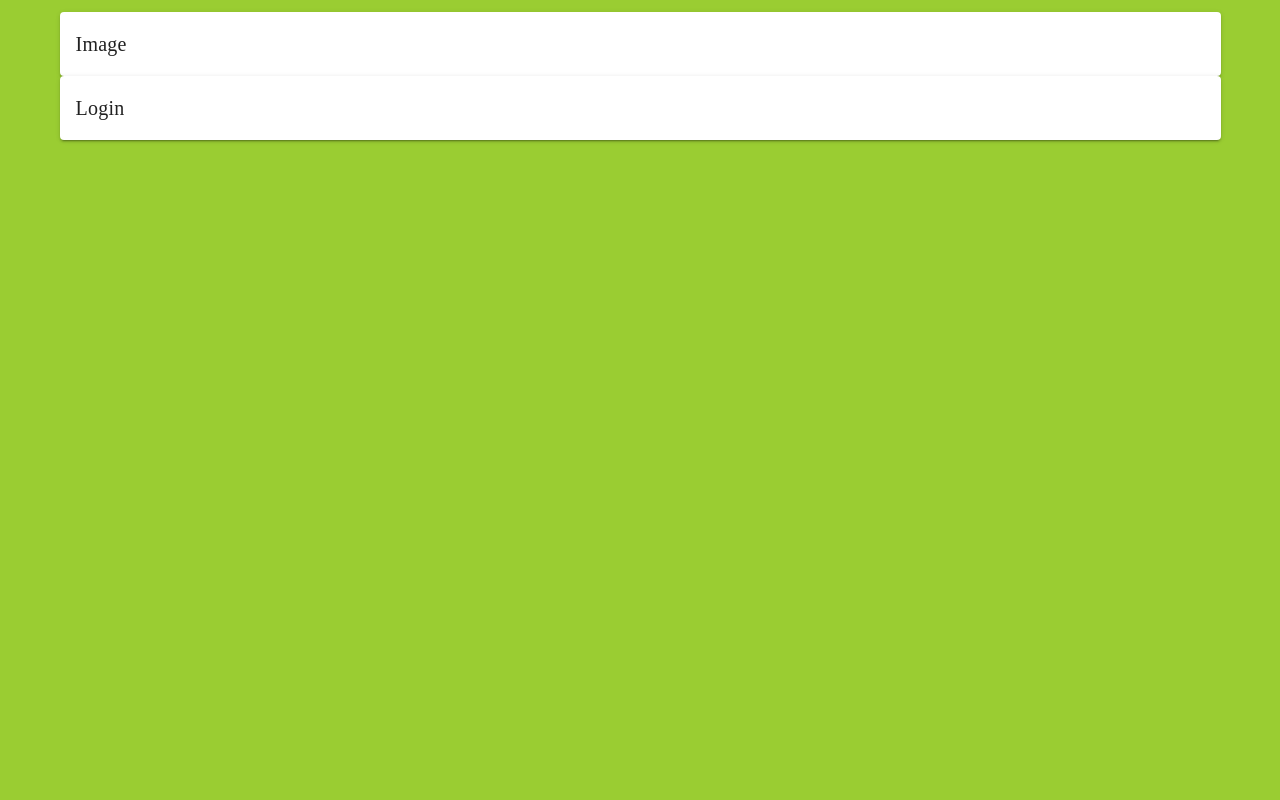
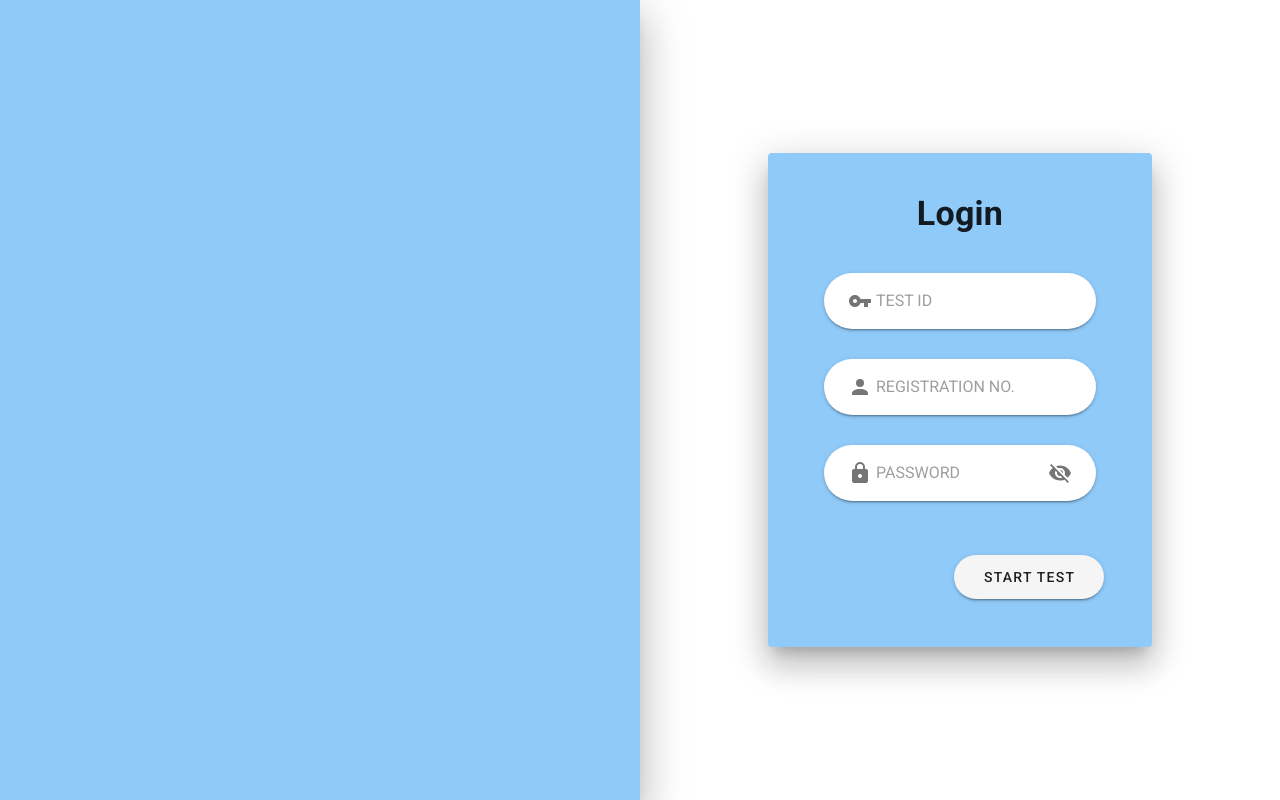
Before and after one commit to bitbeast18/sandbox, a Vue app: page /#/ in a window 1280 px wide. Built offline with nearby package versions, Linux system fonts and the light colour scheme.

Commit message:
Implemented Login Form

```diff
--- a/package.json
+++ b/package.json
@@ -13,6 +13,7 @@
   },
   "main": "background.js",
   "dependencies": {
+    "@mdi/js": "^4.9.95",
     "core-js": "^3.6.4",
     "vue": "^2.6.11",
     "vue-router": "^3.1.5",
--- a/src/App.vue
+++ b/src/App.vue
@@ -1,3 +1,7 @@
 <template>
-  <router-view></router-view>
+  <v-app>
+    <v-content>
+      <router-view></router-view>
+    </v-content>
+  </v-app>
 </template>
--- a/src/views/Login.vue
+++ b/src/views/Login.vue
@@ -1,32 +1,74 @@
 <template>
-    <div class='bgMain'>
+  <v-container fluid class='d-flex fill-height pa-0 ma-0'>
+      <div class="fill-height setup">
+          <v-card tile class="fill-height blue lighten-3" elevation="24">
+          </v-card>
+      </div>
 
-        <v-container class="d-flex flex-justify-center">
-
-            <v-card>
-
-                <v-card-title> Image </v-card-title>
-
-            </v-card>
-
-            <v-card>
-
-                <v-card-title> Login </v-card-title>
-
-            </v-card>
-
-        </v-container>
-
-    </div>
+      <div class="setup d-flex justify-center align-center fill-height flex-grow-1">
+          <v-card width="30vw" class="blue lighten-3 pa-10" rounded elevation="20">
+              <v-card-title class="pt-0 pb-10">
+                  <div class="display-1 text-center font-weight-bold flex-grow-1"> Login </div>
+                </v-card-title>
+              <v-card-text>
+                  <v-form>
+                      <v-text-field :prepend-inner-icon="icons.mdiKey" solo rounded filled placeholder="TEST ID"></v-text-field>
+                      <v-text-field :prepend-inner-icon="icons.mdiAccount" solo rounded filled placeholder="REGISTRATION NO."></v-text-field>
+                      <v-text-field
+                       :prepend-inner-icon="icons.mdiLock"
+                       solo
+                       rounded
+                       filled
+                       placeholder="PASSWORD"
+                       :append-icon="show ? icons.mdiEye : icons.mdiEyeOff"
+                       @click:append="show = !show"
+                       :type="show ? 'text': 'password'"
+                    ></v-text-field>
+                  </v-form>
+              </v-card-text>
+              <v-card-actions>
+                  <v-spacer></v-spacer>
+                  <v-btn rounded width="150px" large router to="/session"> start test </v-btn>
+              </v-card-actions>
+          </v-card>
+      </div>
+  </v-container>
 </template>
 
-<style>
+<script>
 
-    .bgMain {
-        background-color: yellowgreen;
-        height: 100vh;
-        width: 100vw;
+import {
+
+    mdiAccount,
+    mdiKey,
+    mdiLock,
+    mdiEye,
+    mdiEyeOff
+
+
+} from '@mdi/js';
+
+export default {
+
+    data(){
+        return {
+            icons: {
+                mdiAccount,
+                mdiKey,
+                mdiLock,
+                mdiEye,
+                mdiEyeOff
+            },
+            show: false,
+
+        }
     }
 
+}
+</script>
 
+<style>
+    .setup{
+        width: 50vw;
+    }
 </style>
```
Also changed, not shown: 1 other file (tests, documents, lock files or other folders).
